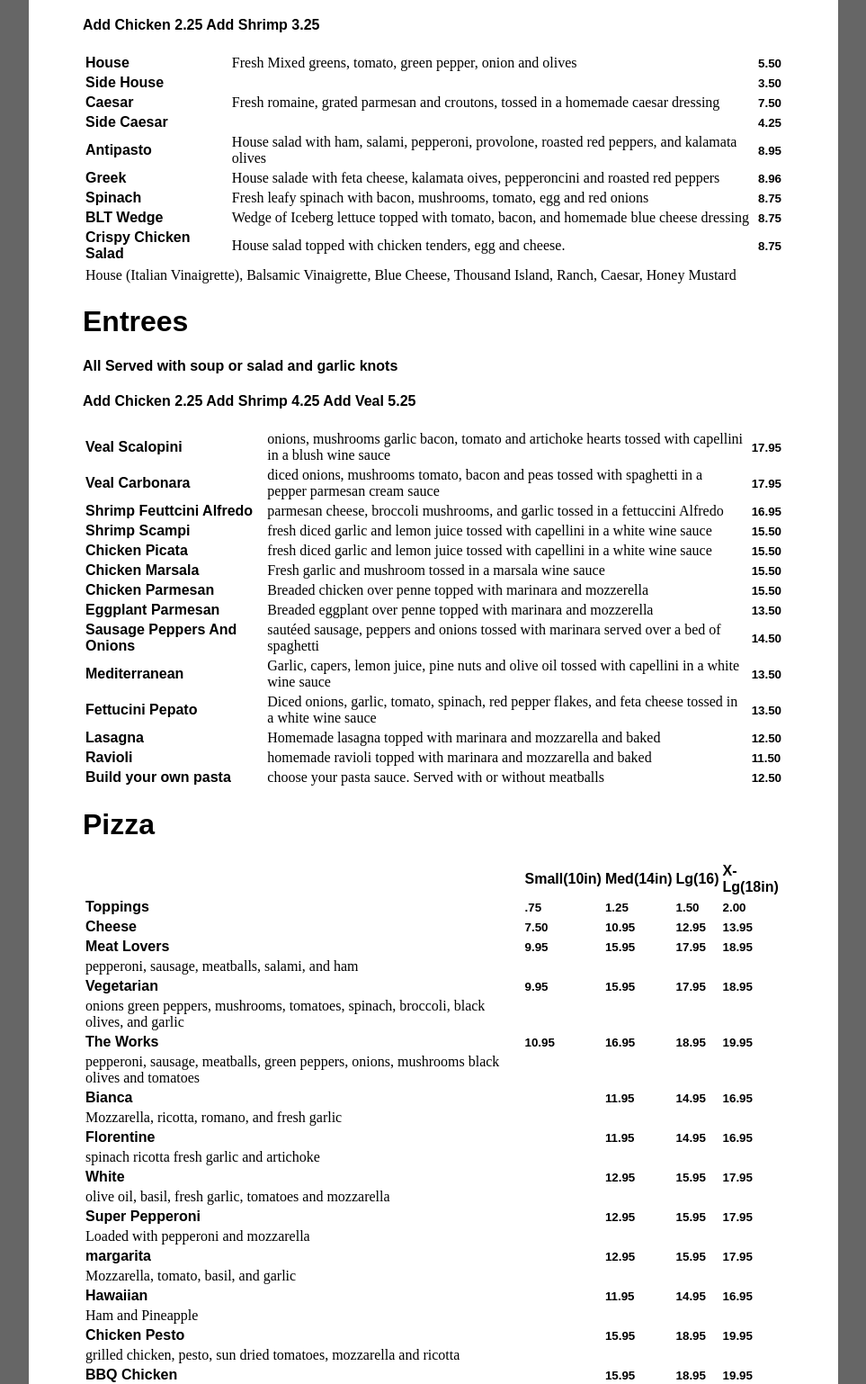
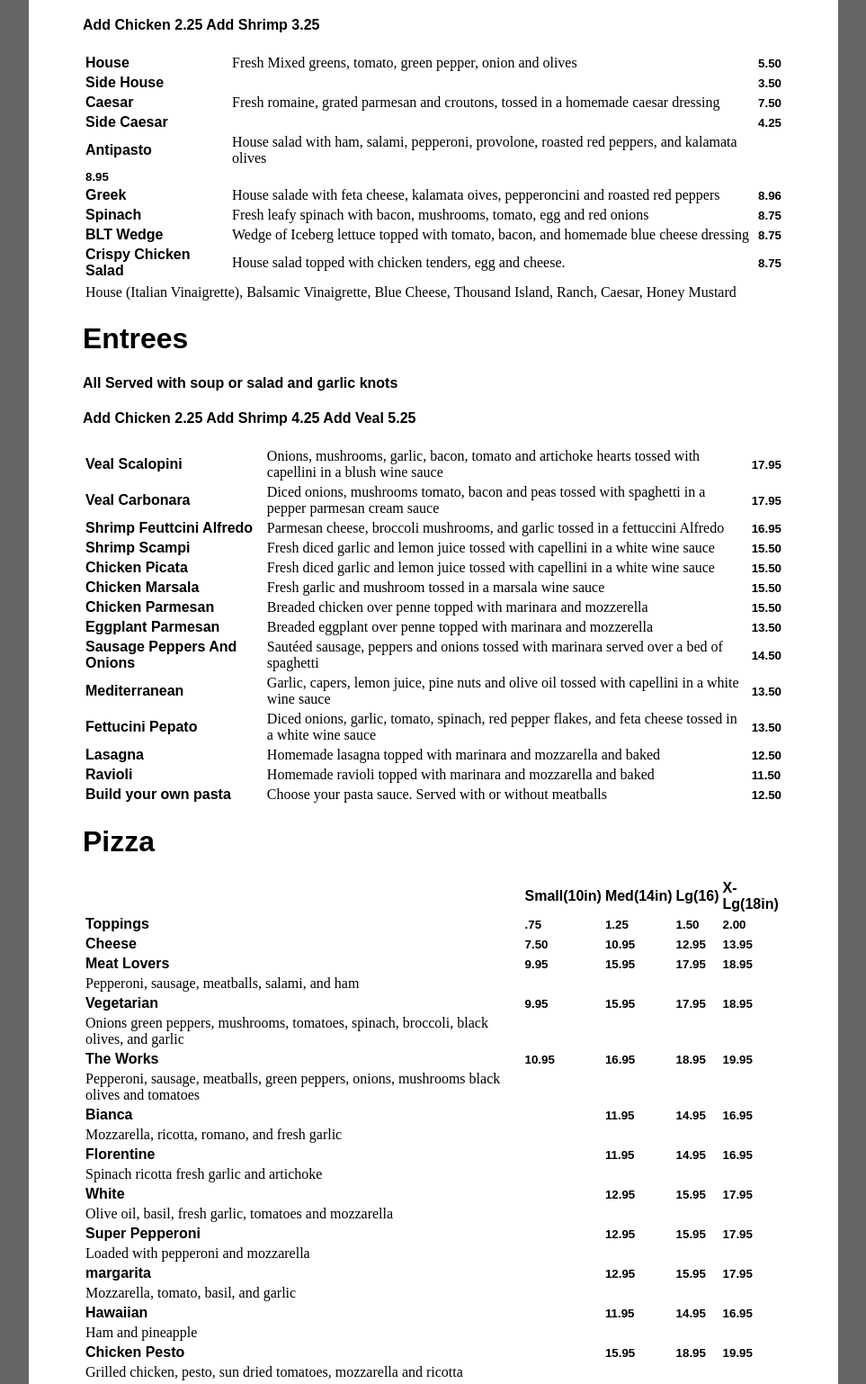
Before and after one commit to trg404/Ostromboli, a plain HTML site: page htdocs/index.html in a window 1280 px wide. Shown: the part 567-2105 px from the top of the page at 90% size, without its empty margins (158-1121 px from the left). Drawn offline with Linux system fonts and the light colour scheme.

Commit message:
fixed some capitilization issues
fixed some minor grammar and capitalization issues, added a front
banner id for a picture

```diff
--- a/htdocs/index.html
+++ b/htdocs/index.html
@@ -60,7 +60,7 @@
 				<table>
 					<tr>
 						<td>
-							Garlic bread
+							Garlic Bread
 						</td>
 						<td>
 							<div class="price">
@@ -165,7 +165,7 @@
 				<table>
 					<tr>
 						<td>
-							bowl of soup
+							Bowl of Soup
 						</td>
 						<td>
 							<div class="description"></div>
@@ -309,10 +309,10 @@
 						<td>
 							House
 						</td>
-						<td>
-							<div class="description">
+						<td class="description">
+
 								Fresh Mixed greens, tomato, green pepper, onion and olives
-							</div>
+
 						</td>
 						<td>
 							<div class="price">
@@ -361,11 +361,10 @@
 						<td>
 							Antipasto
 						</td>
-						<td>
-							<div class="description">
+						<td class="description">
 								House salad with ham, salami, pepperoni, provolone, roasted red peppers, and kalamata olives
-							</div>
-						</td>
+							</td>
+						</tr>
 						<td>
 							<div class="price">
 								8.95
@@ -478,7 +477,7 @@
 						</td>
 						<td>
 							<div class="description">
-								onions, mushrooms garlic bacon, tomato and artichoke hearts tossed with capellini in a blush wine sauce
+								Onions, mushrooms, garlic, bacon, tomato and artichoke hearts tossed with capellini in a blush wine sauce
 							</div>
 						</td>
 						<td>
@@ -493,7 +492,7 @@
 						</td>
 						<td>
 							<div class="description">
-								diced onions, mushrooms tomato, bacon and peas tossed with spaghetti in a pepper parmesan cream sauce
+								Diced onions, mushrooms tomato, bacon and peas tossed with spaghetti in a pepper parmesan cream sauce
 							</div>
 						</td>
 						<td>
@@ -508,7 +507,7 @@
 						</td>
 						<td>
 							<div class="description">
-								parmesan cheese, broccoli mushrooms, and garlic tossed in a fettuccini Alfredo
+								Parmesan cheese, broccoli mushrooms, and garlic tossed in a fettuccini Alfredo
 							</div>
 						</td>
 						<td>
@@ -523,7 +522,7 @@
 						</td>
 						<td>
 							<div class="description">
-								fresh diced garlic and lemon juice tossed with capellini in a white wine sauce
+								Fresh diced garlic and lemon juice tossed with capellini in a white wine sauce
 							</div>
 						</td>
 						<td>
@@ -538,7 +537,7 @@
 						</td>
 						<td>
 							<div class="description">
-								fresh diced garlic and lemon juice tossed with capellini in a white wine sauce
+								Fresh diced garlic and lemon juice tossed with capellini in a white wine sauce
 							</div>
 						</td>
 						<td>
@@ -598,7 +597,7 @@
 						</td>
 						<td>
 							<div class="description">
-								sautéed sausage, peppers and onions tossed with marinara served over a bed of spaghetti
+								Sautéed sausage, peppers and onions tossed with marinara served over a bed of spaghetti
 							</div>
 						</td>
 						<td>
@@ -658,7 +657,7 @@
 						</td>
 						<td>
 							<div class="description">
-								homemade ravioli topped with marinara and mozzarella and baked
+								Homemade ravioli topped with marinara and mozzarella and baked
 							</div>
 						</td>
 						<td>
@@ -673,7 +672,7 @@
 						</td>
 						<td>
 							<div class="description">
-								choose your pasta sauce. Served with or without meatballs
+								Choose your pasta sauce. Served with or without meatballs
 							</div>
 						</td>
 						<td>
@@ -784,7 +783,7 @@
 					<tr>
 						<td>
 							<div class="description">
-								pepperoni, sausage, meatballs, salami, and ham
+								Pepperoni, sausage, meatballs, salami, and ham
 							</div>
 						</td>
 					</tr>
@@ -816,7 +815,7 @@
 					<tr>
 						<td>
 							<div class="description">
-								onions green peppers, mushrooms, tomatoes, spinach, broccoli, black olives, and garlic
+								Onions green peppers, mushrooms, tomatoes, spinach, broccoli, black olives, and garlic
 							</div>
 						</td>
 					</tr>
@@ -848,7 +847,7 @@
 					<tr>
 						<td>
 							<div class="description">
-								pepperoni, sausage, meatballs, green peppers, onions, mushrooms black olives and tomatoes
+								Pepperoni, sausage, meatballs, green peppers, onions, mushrooms black olives and tomatoes
 							</div>
 						</td>
 					</tr>
@@ -904,7 +903,7 @@
 					<tr>
 						<td>
 							<div class="description">
-								spinach ricotta fresh garlic and artichoke
+								Spinach ricotta fresh garlic and artichoke
 							</div>
 						</td>
 					</tr>
@@ -932,7 +931,7 @@
 					<tr>
 						<td>
 							<div class="description">
-								olive oil, basil, fresh garlic, tomatoes and mozzarella
+								Olive oil, basil, fresh garlic, tomatoes and mozzarella
 							</div>
 						</td>
 					</tr>
@@ -1016,7 +1015,7 @@
 					<tr>
 						<td>
 							<div class="description">
-								Ham and Pineapple
+								Ham and pineapple
 							</div>
 						</td>
 					</tr>
@@ -1044,7 +1043,7 @@
 					<tr>
 						<td>
 							<div class="description">
-								grilled chicken, pesto, sun dried tomatoes, mozzarella and ricotta
+								Grilled chicken, pesto, sun dried tomatoes, mozzarella and ricotta
 							</div>
 						</td>
 					</tr>
@@ -1523,7 +1522,7 @@
 					<tr>
 						<td></td>
 						<td class="description">
-							add soup or salad 1.75
+							Add soup or salad 1.75
 						</td>
 					</tr>
 					<tr>
@@ -1556,7 +1555,7 @@
 					<tr>
 						<td></td>
 						<td class="description">
-							additional toppings .50 each
+							Additional toppings .50 each
 						</td>
 					</tr>
 				</table>
--- a/htdocs/menu.css
+++ b/htdocs/menu.css
@@ -53,7 +53,9 @@ h1, h2, h3 { text-align: center; width: 100%; }
 div h1 { text-align: left }
 div h2 { text-align: center}
 #logo{ }
-
+#topphoto{
+	z-index:0;
+}
 #contact{ }
 #appetizers{ }
 #salads{ }
@@ -67,6 +69,7 @@ div h2 { text-align: center}
 	font-family:serif;
 padding-right:5px;
 }
+
 .price{
 	font-size:smaller;
 }
```
